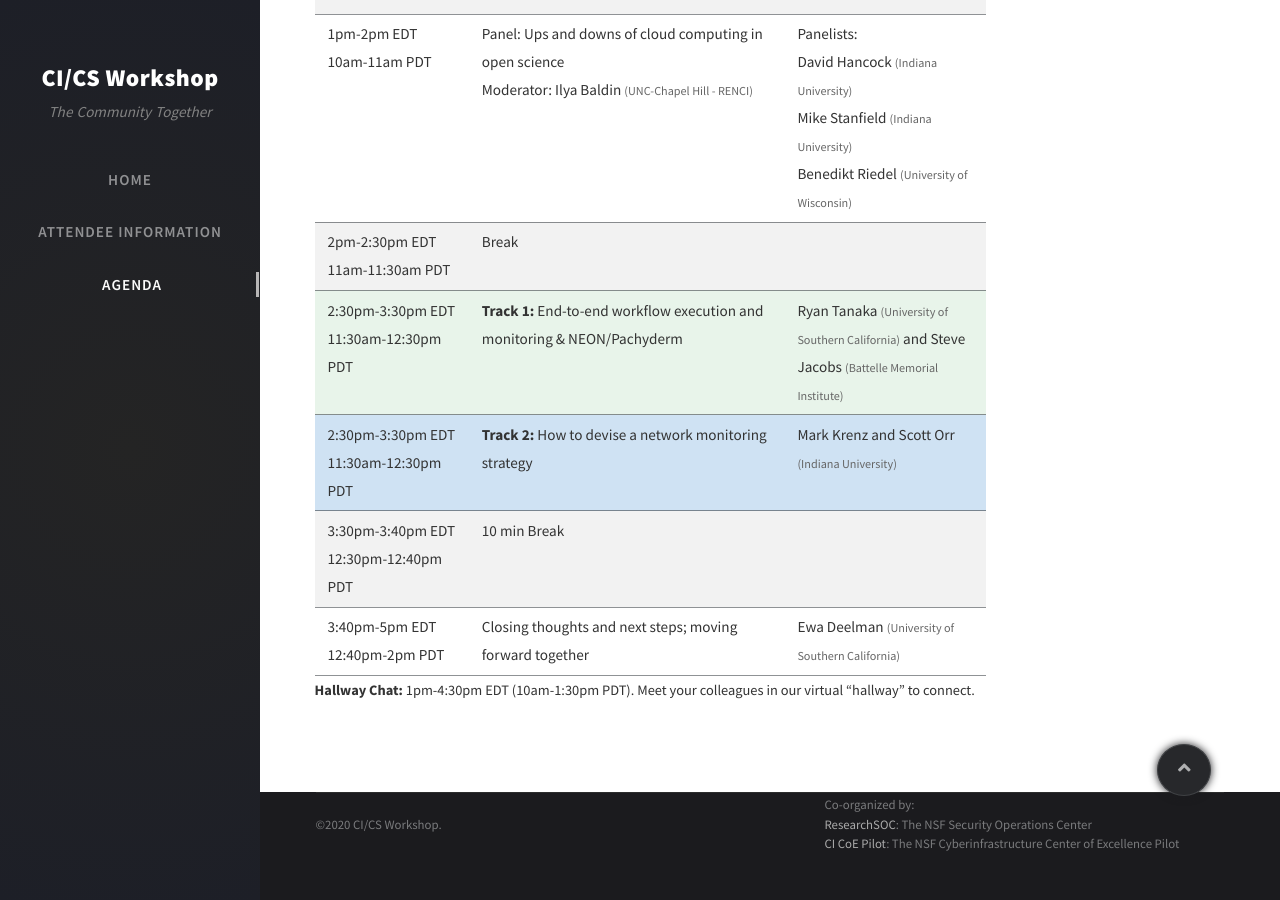
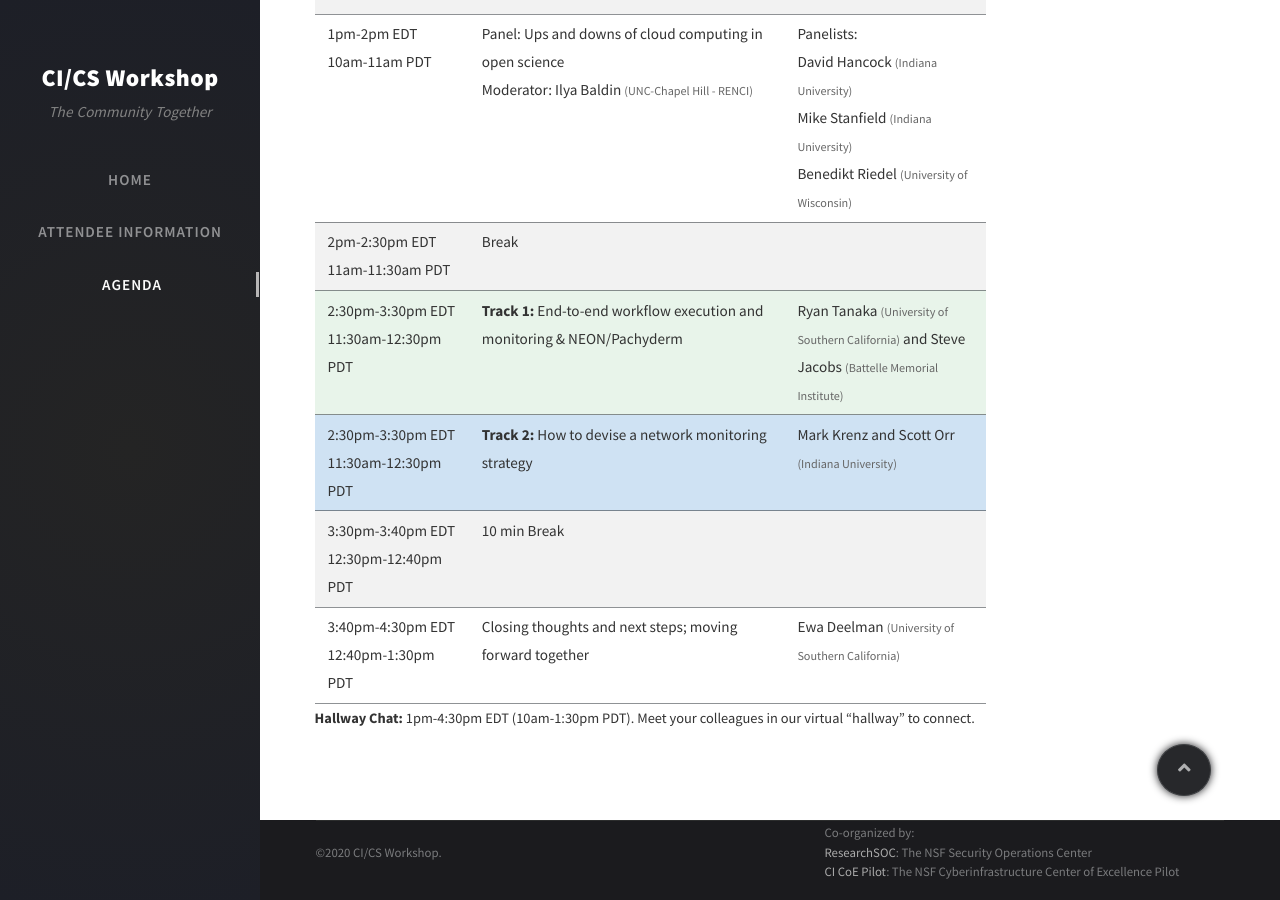
Before and after one commit to cics-workshop/cics-workshop.github.io, a Jekyll site: the page built from agenda.html, in a window 1280 px wide and 900 px high, scrolled down 2280 px. Built offline with Jekyll 4.4.1, drawn with Linux system fonts in a browser that asks for light colours; nearby versions of some CDN libraries; comment, search, counter and statistics services are not loaded; before the commit the page ends 3152 px from its top, so only the background shows below that.

Commit message:
Update agenda.html

```diff
--- a/agenda.html
+++ b/agenda.html
@@ -184,7 +184,7 @@ permalink: /agenda/
         <td></td>
     </tr>
     <tr style="background-color: #fff">
-        <td>3:40pm-5pm EDT <br/> 12:40pm-2pm PDT</td>
+        <td>3:40pm-4:30pm EDT <br/> 12:40pm-1:30pm PDT</td>
         <td>Closing thoughts and next steps; moving forward together</td>
         <td>Ewa Deelman <span class="inst">(University of Southern California)</span></td>
     </tr>
```
